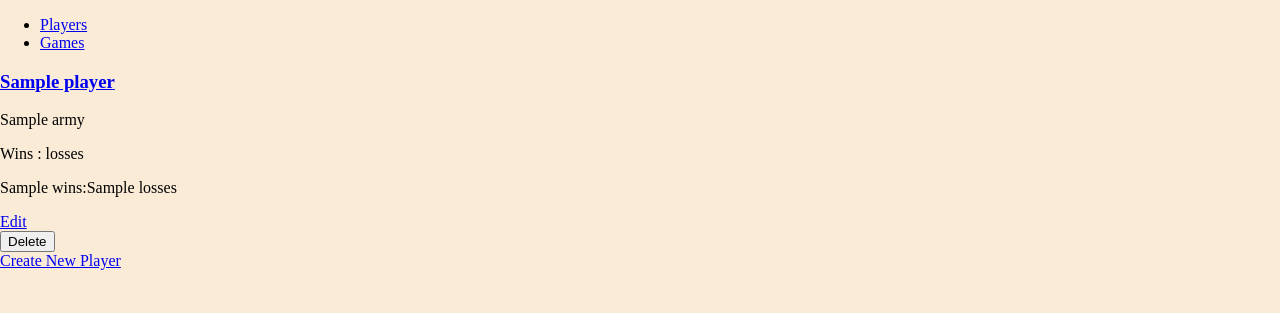
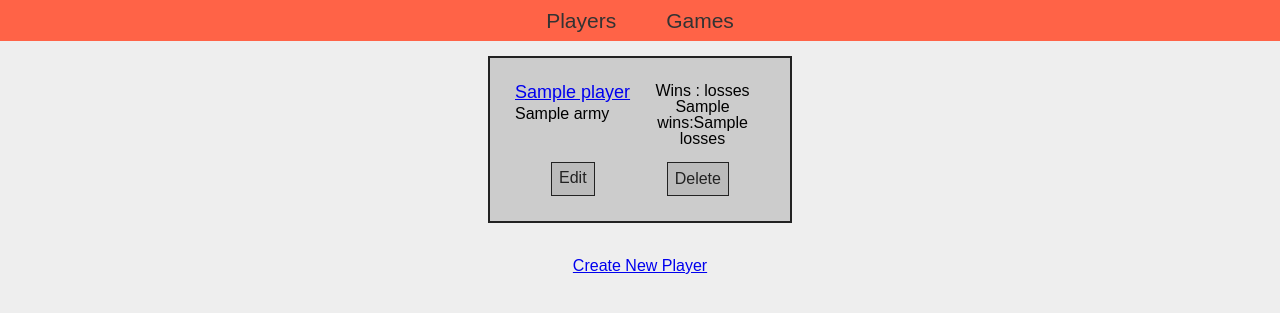
Before and after one commit to TheFonz270/oloProject_SportsScoringApp, a Flask app: page /players in a window 1280 px wide. Shown: the top 313 px of the page. Run offline with Flask 2, Linux system fonts and the light colour scheme; a database or web service that is not in the repository returns one stand-in record (values such as "Sample title"); parts of the project's set-up code (start-up, migrations or seed data) failed here and were passed over; some libraries are stand-ins or nearby versions.

Commit message:
added first wave of css, main header, playercards, and game cards somewhat styled

```diff
--- a/Code/controllers/games_controller.py
+++ b/Code/controllers/games_controller.py
@@ -64,3 +64,9 @@ def update_game(id):
     game       = Game(player1, player2, [score1, score2], completed, id)
     game_repository.update(game)
     return redirect('/games')
+
+# DELETE
+@games_blueprint.route("/games/<id>/delete", methods=['POST'])
+def delete_task(id):
+    game_repository.delete(id)
+    return redirect('/games')
--- /dev/null
+++ b/Code/static/reset.css
@@ -0,0 +1,48 @@
+/* http://meyerweb.com/eric/tools/css/reset/
+   v2.0 | 20110126
+   License: none (public domain)
+*/
+
+html, body, div, span, applet, object, iframe,
+h1, h2, h3, h4, h5, h6, p, blockquote, pre,
+a, abbr, acronym, address, big, cite, code,
+del, dfn, em, img, ins, kbd, q, s, samp,
+small, strike, strong, sub, sup, tt, var,
+b, u, i, center,
+dl, dt, dd, ol, ul, li,
+fieldset, form, label, legend,
+table, caption, tbody, tfoot, thead, tr, th, td,
+article, aside, canvas, details, embed,
+figure, figcaption, footer, header, hgroup,
+menu, nav, output, ruby, section, summary,
+time, mark, audio, video {
+	margin: 0;
+	padding: 0;
+	border: 0;
+	font-size: 100%;
+	font: inherit;
+	vertical-align: baseline;
+}
+/* HTML5 display-role reset for older browsers */
+article, aside, details, figcaption, figure,
+footer, header, hgroup, menu, nav, section {
+	display: block;
+}
+body {
+	line-height: 1;
+}
+ol, ul {
+	list-style: none;
+}
+blockquote, q {
+	quotes: none;
+}
+blockquote:before, blockquote:after,
+q:before, q:after {
+	content: '';
+	content: none;
+}
+table {
+	border-collapse: collapse;
+	border-spacing: 0;
+}
--- a/Code/static/style.css
+++ b/Code/static/style.css
@@ -1,4 +1,109 @@
 body {
-    background-color:antiquewhite;
+    font-family:Arial, Helvetica, sans-serif;
+    background-color:#eee;
     margin:0px;
 }
+
+nav {
+    background-color: tomato;
+}
+
+nav ul {
+    display:flex;
+    justify-content: center;
+    list-style: none;
+    margin:none;
+    padding:10px 0;
+}
+
+nav ul li {
+    padding:0 25px;
+}
+
+nav ul li a {
+    color:#333;
+    font-size:21px;
+    text-decoration:none;
+}
+
+nav ul li a:hover {
+    text-decoration: underline;
+}
+
+h1 {
+    font-size: 24px;
+    margin:15px 0 10px;
+}
+
+h2 {
+    font-size: 21px;
+    margin:10px 0;
+}
+
+h3 {
+    font-size: 18px;
+    margin:0 0 5px 0;
+}
+
+main {
+    display:flex;
+    flex-direction: column;
+    justify-content: center;
+
+}
+
+.player_card, .game_card {
+    border:2px solid #222;
+    background-color: #ccc;
+    padding:25px;
+    width:250px;
+    margin:15px auto;
+}
+
+.player_card_top {
+    display: flex;
+    padding-bottom:15px;
+}
+
+.player_card_left {
+    width:50%;
+}
+
+.player_card_right {
+    width:50%;
+    text-align:center;
+}
+
+.card_footer {
+    display:flex;
+    justify-content: space-around;
+}
+
+.card_footer a, .card_footer input {
+    display:block;
+    border:1px solid #222;
+    padding:7px;
+    background-color: #bbb;
+    color:#222;
+    text-decoration:none;
+    font-size:16px;
+}
+
+.card_footer a:hover, .card_footer input:hover {
+    background-color: #ddd
+}
+
+.sub-footer {
+    text-align:center;
+    margin-top:20px;
+}
+
+.game_card_top {
+    display:flex;
+    justify-content:space-between;
+}
+
+.game_card_mid {
+    text-align:center;
+    padding:8px 0;
+}
--- a/Code/templates/base.html
+++ b/Code/templates/base.html
@@ -4,6 +4,7 @@
     <meta charset="UTF-8">
     <meta http-equiv="X-UA-Compatible" content="IE=edge">
     <meta name="viewport" content="width=device-width, initial-scale=1.0">
+    <link rel="stylesheet" href="{{ url_for('static', filename='reset.css') }}">
     <link rel="stylesheet" href="{{ url_for('static', filename='style.css') }}">
     <title>Warhammer Game Tracker</title>
 </head>
--- a/Code/templates/players/index.html
+++ b/Code/templates/players/index.html
@@ -3,6 +3,7 @@
 
 {% for player in all_players %}
     <div class="player_card">
+        <div class="player_card_top">
             <div class="player_card_left">
                 <a href="/players/{{player.id}}"><h3>{{player.name}}</h3></a>
                 <p>{{player.army}}</p>
@@ -11,13 +12,17 @@
                 <p>Wins : losses</p>
                 <p>{{player.wins}}:{{player.losses}}</p>
             </div>
-        <div class="player_card_footer"></div>
+        </div>
+        <div class="card_footer">
             <a href="/players/{{player.id}}/edit">Edit</a><form class="delete-form" action="/players/{{player.id}}/delete" method="POST"><input type="submit" name="Delete" id="Delete" value="Delete"></form>
         </div>
+    </div>
+
+
+{% endfor %}
 
 <div class="sub-footer">
     <a href="/players/new">Create New Player</a>
 </div>
-{% endfor %}
 
 {% endblock %}
--- a/Code/templates/players/player.html
+++ b/Code/templates/players/player.html
@@ -2,6 +2,7 @@
 {% block content %}
 
 <div class="player_card">
+    <div class="player_card_top">
         <div class="player_card_left">
             <h3>{{player.name}}</h3>
             <p>{{player.army}}</p>
@@ -10,7 +11,8 @@
             <p>Wins : losses</p>
             <p>{{player.wins}}:{{player.losses}}</p>
         </div>
-    <div class="player_card_footer"></div>
+    </div>
+    <div class="card_footer"></div>
         <a href="/players/{{player.id}}/edit">Edit</a><form class="delete-form" action="/players/{{player.id}}/delete" method="POST"><input type="submit" name="Delete" id="Delete" value="Delete"></form>
 </div>
 
```
Also changed, not shown: Code/repositories/game_repository.py (+7 -7 lines), Code/templates/games/game.html (+4 -4 lines), Code/templates/games/index.html (+8 -7 lines). Lines whose indentation alone changed are shown as unchanged.
